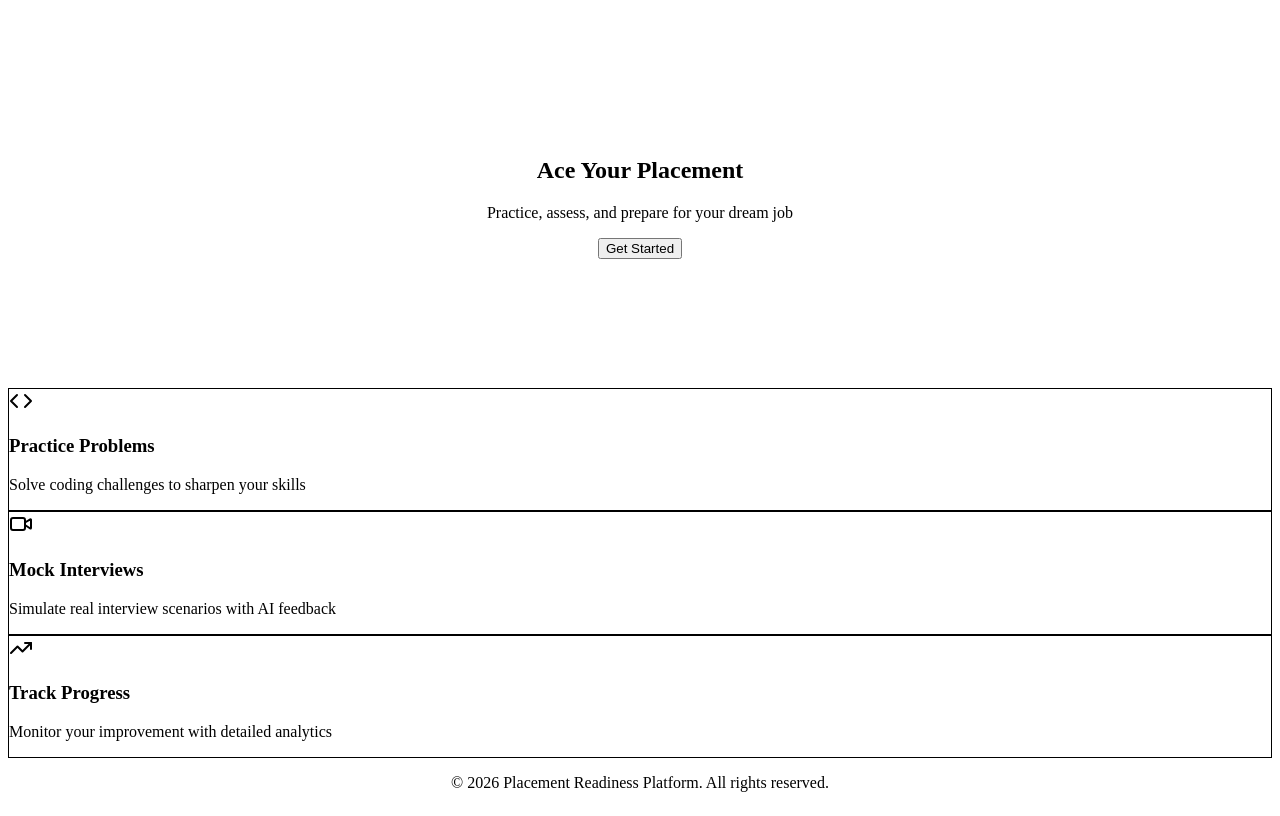
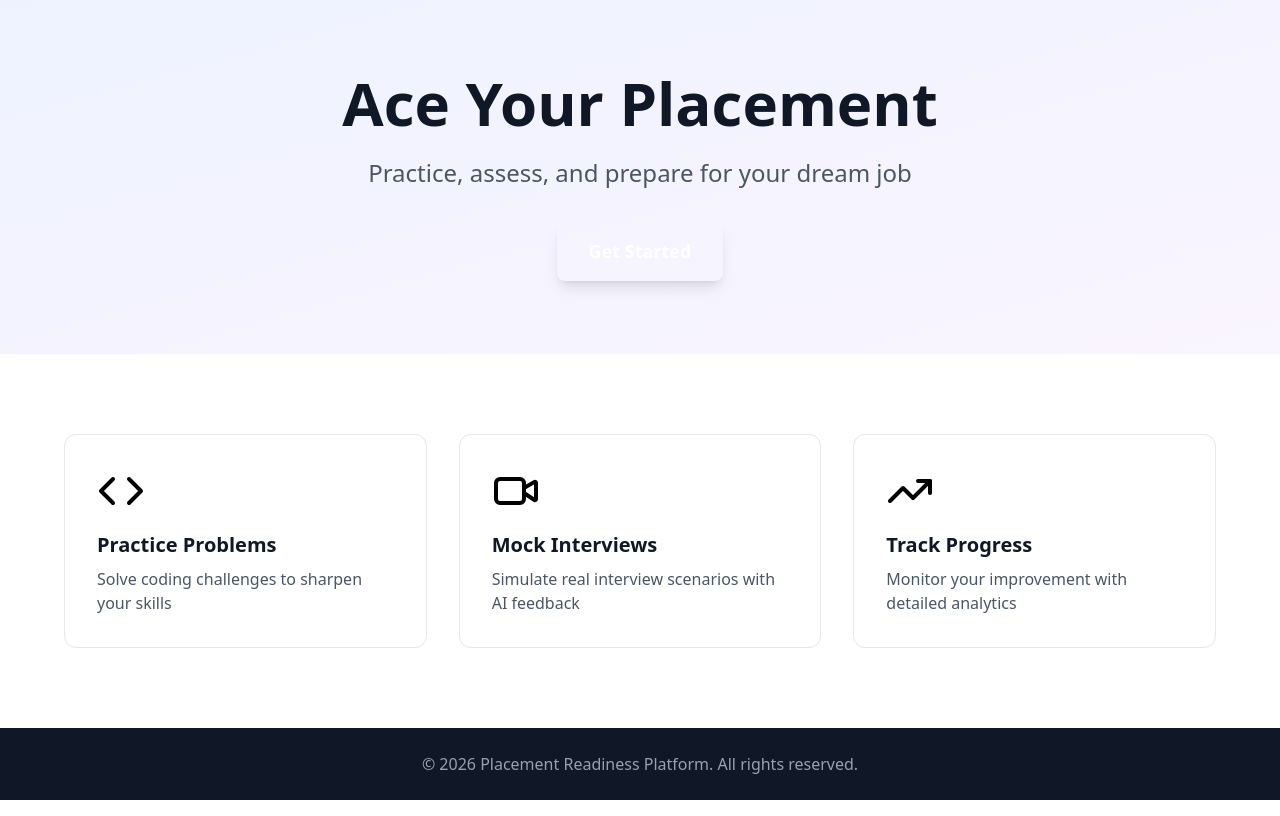
Before and after one commit to Divya07-22/Placement-Kodnest, a React (Vite) app: page / in a window 1280 px wide. Built offline with nearby package versions, Linux system fonts and the light colour scheme.

Commit message:
Fix Tailwind CSS v4 configuration - use @import syntax

```diff
--- a/postcss.config.js
+++ /dev/null
@@ -1,6 +0,0 @@
-module.exports = {
-  plugins: {
-    tailwindcss: {},
-    autoprefixer: {},
-  },
-}
--- a/src/index.css
+++ b/src/index.css
@@ -1,3 +1 @@
-@tailwind base;
-@tailwind components;
-@tailwind utilities;
+@import "tailwindcss";
--- a/tailwind.config.js
+++ /dev/null
@@ -1,15 +0,0 @@
-/** @type {import('tailwindcss').Config} */
-export default {
-  content: [
-    "./index.html",
-    "./src/**/*.{js,ts,jsx,tsx}",
-  ],
-  theme: {
-    extend: {
-      colors: {
-        primary: 'hsl(245, 58%, 51%)',
-      },
-    },
-  },
-  plugins: [],
-}
```
